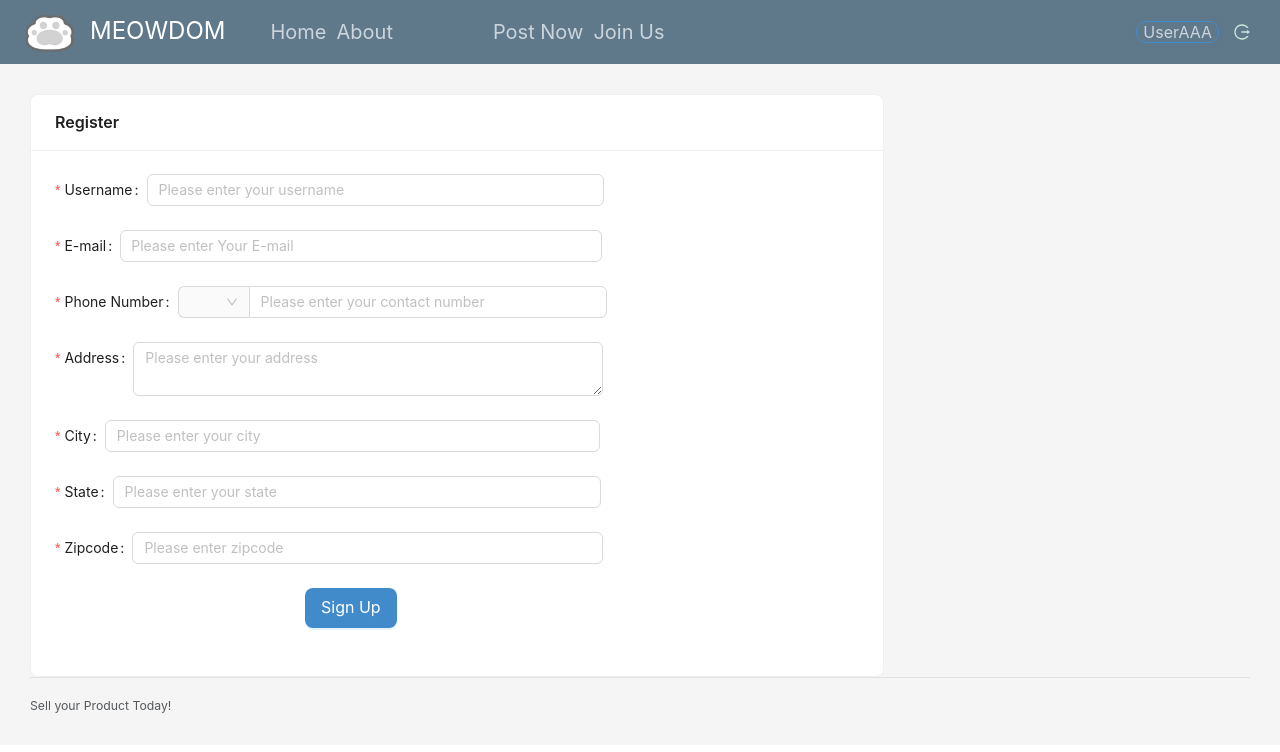
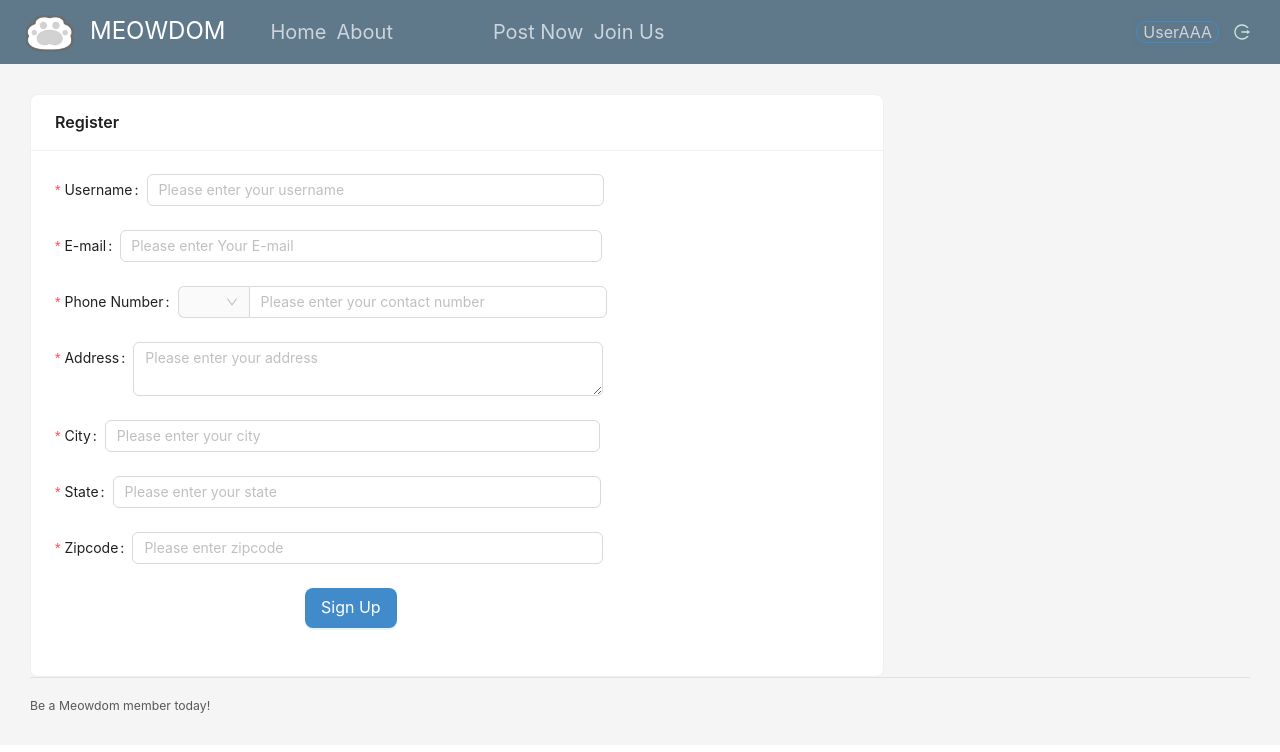
Before and after one commit to LesleyYu/MeowDom, a React (Create React App) app in the folder src/client/: page /register in a window 1280 px wide. Shown: the top 752 px of the page. Built offline with nearby package versions, Linux system fonts and the light colour scheme; no server answers.

Commit message:
[update] fixed a bug

```diff
--- a/src/client/src/page/Register/index.js
+++ b/src/client/src/page/Register/index.js
@@ -213,7 +213,7 @@ const Register = () => {
 
             <div className="border-top pt-3">
                 <small className="text-muted">
-                    Sell your Product Today!
+                    Be a Meowdom member today!
                 </small>
             </div>
         </div>
```
